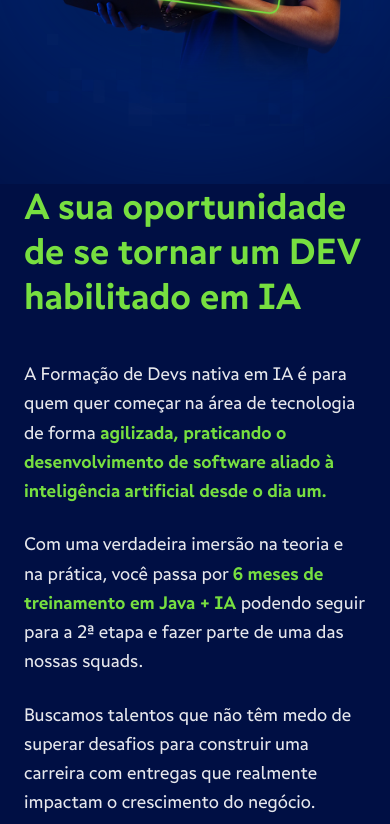
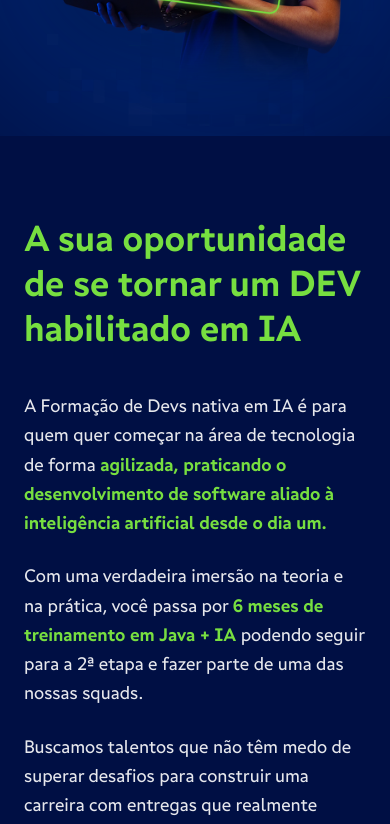
Before and after one commit to Uriel3coletivo/formacao-devs-ia, a Next.js app: page / in a window 390 px wide. Shown: the part 660-1484 px from the top of the page. Built offline with nearby package versions, Linux system fonts and the light colour scheme.

Commit message:
Update Oportunidade.jsx

```diff
--- a/src/components/Oportunidade.jsx
+++ b/src/components/Oportunidade.jsx
@@ -3,10 +3,7 @@ import { motion } from 'framer-motion'
 
 export default function Oportunidade() {
   return (
-    <section id="programa" className="relative bg-[#000f44] pt-0 pb-32 overflow-hidden -mt-0 lg:-mt-12 z-20">
-
-      {/* Degradê para continuidade - APENAS MOBILE - Mais forte */}
-      <div className="absolute top-0 left-0 w-full h-48 bg-gradient-to-b from-[#000f44]/0 via-[#000f44]/50 to-[#000f44] z-0 lg:hidden -mt-12" />
+    <section id="programa" className="relative bg-[#000f44] pt-20 lg:pt-0 pb-32 overflow-hidden -mt-12 z-20">
 
       {/* CAMADA 1: Efeito Pixels */}
       <div className="absolute top-0 right-0 w-full md:w-1/2 h-full z-0 pointer-events-none flex justify-end items-start opacity-70 transform rotate-180">
@@ -47,7 +44,7 @@ def start_journey(dev):
         /&gt;
       </motion.div>
 
-      <div className="container-custom relative z-20 pt-32 lg:pt-0">
+      <div className="container-custom relative z-20">
         <motion.div
           initial={{ opacity: 0, y: 40 }}
           whileInView={{ opacity: 1, y: 0 }}
```
